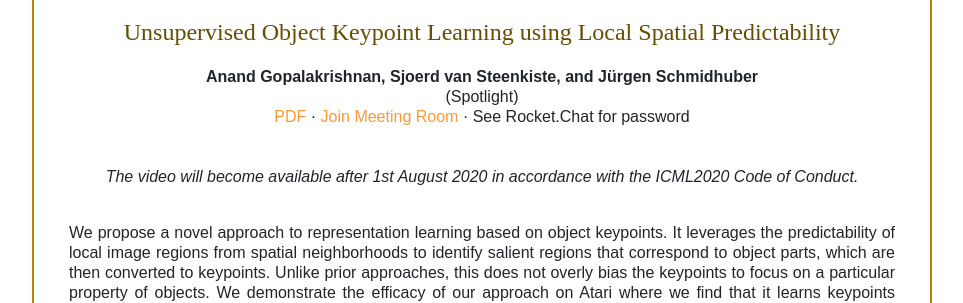
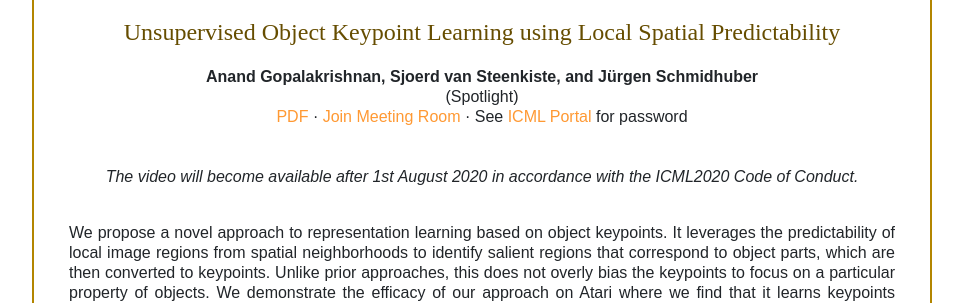
Before and after one commit to oolworkshop/oolworkshop.github.io, a Jekyll site: the page built from program/ool_9.html, in a window 1280 px wide. Shown: the part 303-606 px from the top of the page, without its empty margins (158-1121 px from the left). Built offline with Jekyll 4.4.1, drawn with Linux system fonts in a browser that asks for light colours; nearby versions of some CDN libraries.

Commit message:
Fix links

```diff
--- a/_layouts/paper.html
+++ b/_layouts/paper.html
@@ -32,12 +32,12 @@ session_2: true
 		<span> · </span>
 		<span><a href="{{ page.meeting_url }}" target="_blank">Join Meeting Room</a></span>
 		<span> · </span>
-		<span>See Rocket.Chat for password</span>
+		<span>See <a href="https://icml.cc/virtual/2020/workshop/5731">ICML Portal</a> for password</span>
 		{% elsif page.session_id == 2 and layout.session_2 and page.meeting_url %}
 		<span> · </span>
 		<span><a href="{{ page.meeting_url }}" target="_blank">Join Meeting Room</a></span>
 		<span> · </span>
-		<span>See Rocket.Chat for password</span>
+		<span>See <a href="https://icml.cc/virtual/2020/workshop/5731">ICML Portal</a> for password</span>
 		{% endif %}
 		</li>
 		{% endif %}
```
